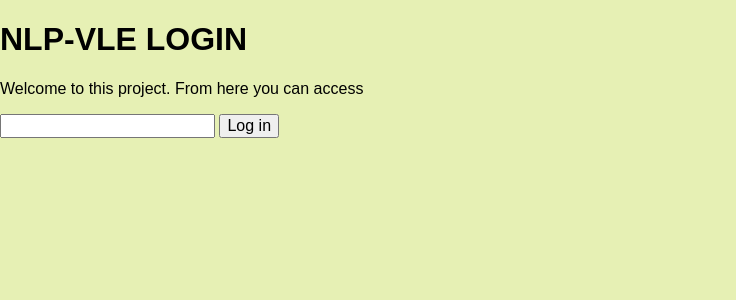
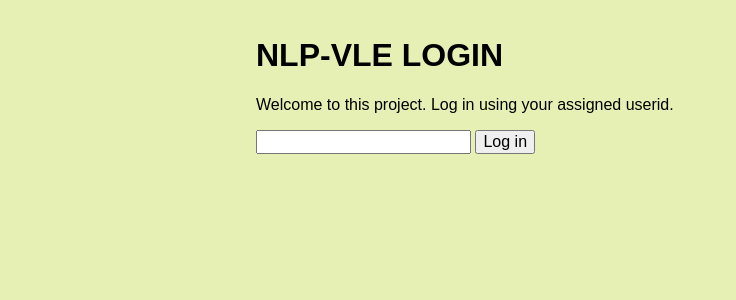
Before and after one commit to DavidStCox/nlp-vle, a Flask app: page /login in a window 1280 px wide. Shown: the top 300 px of the page, without its empty margins (0-736 px from the left). Run offline with Flask 2, Linux system fonts and the light colour scheme; parts of the project's set-up code (start-up, migrations or seed data) failed here and were passed over; some libraries are stand-ins or nearby versions.

Commit message:
Cleans up the login markup.

```diff
--- a/templates/index.html
+++ b/templates/index.html
@@ -5,7 +5,7 @@
   <div class="pure-u-3-5">
     <h1>NLP-VLE</h1>
     <p>
-    Welcome to this project {{ userid }}.
+    Tests for userid <i>{{ userid }}</i>.
     <ul class="fa-ul">
       {% for value in tasks %}
       <li class="">
--- a/templates/login.html
+++ b/templates/login.html
@@ -1,11 +1,16 @@
 {% extends "base.html" %}
 {% block body %}
+  <div class="pure-g">
+    <div class="pure-u-1-5"></div>
+    <div class="pure-u-3-5">
       <h1>NLP-VLE LOGIN</h1>
       <p>
-  Welcome to this project. From here you can access
+        Welcome to this project. Log in using your assigned userid.
         <form id="loginform" method="post">
           <input type="text" name="userid" value=""/>
            <input type="submit" value="Log in">
         </form>
       </p>
+    </div>
+  </div>
 {% endblock %}
```
Lines whose indentation alone changed are shown as unchanged.
